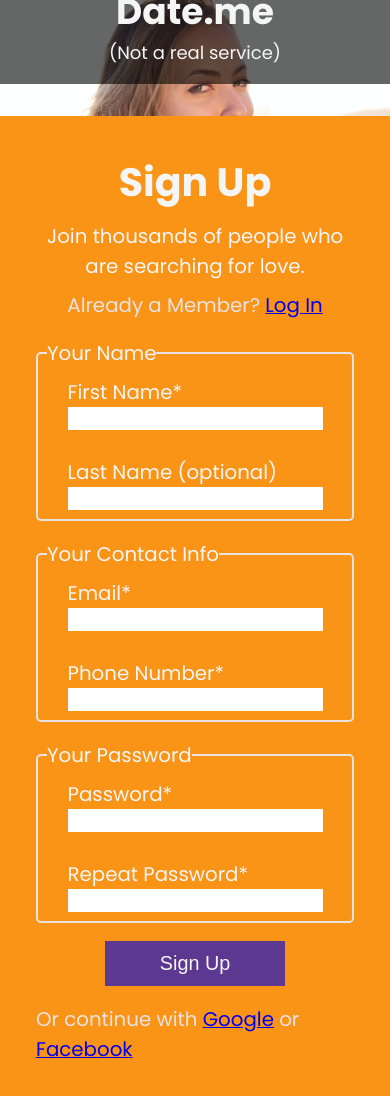
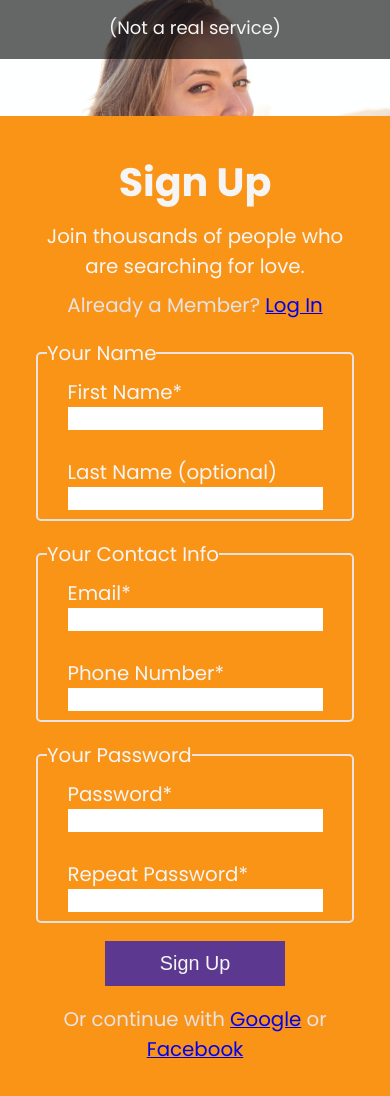
Before and after one commit to jonathanbernal/dating-app-signup, a plain HTML site: page index.html in a window 390 px wide. Shown: the part 134-1230 px from the top of the page. Drawn offline with Linux system fonts and the light colour scheme.

Commit message:
Center bottom text with alternative signup options

```diff
--- a/style.css
+++ b/style.css
@@ -93,6 +93,7 @@ header {
 
 .signin-container, .alt-signup {
     color: var(--color-medium);
+    text-align: center;
 }
 
 .signup-form-container p, .signin-container,
@@ -161,6 +162,10 @@ button[type="submit"] {
         top: -25%;
     }
 
+    .banner {
+        top: 30%;
+    }
+
     .signup-form-container {
         grid-column: 1 / 2;
     }
```
